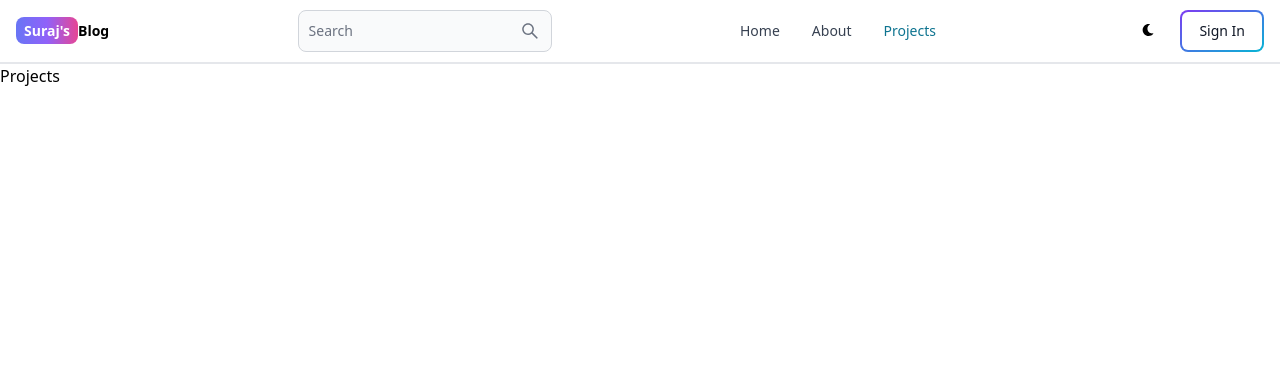
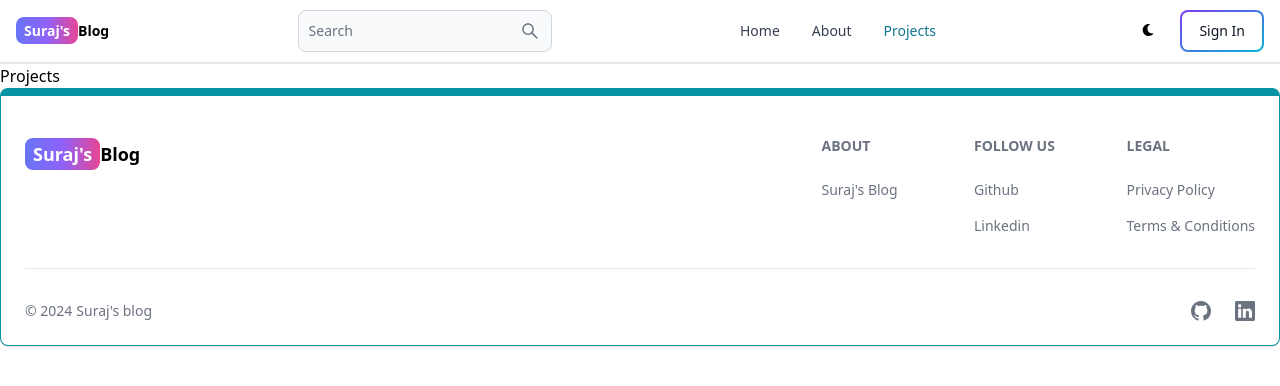
Before and after one commit to Surajaraikar/MERN-Blog, a React (Vite) app in the folder client/: page /projects in a window 1280 px wide. Shown: the top 386 px of the page. Built offline with nearby package versions, Linux system fonts and the light colour scheme.

Commit message:
create footer component

```diff
--- a/client/src/App.jsx
+++ b/client/src/App.jsx
@@ -7,6 +7,7 @@
 import SignUp from "./pages/SignUp";
 import Dashboard from "./pages/Dashboard";
 import Header from "./components/Header";
+import Footer from "./components/Footer";
 
 const App = () => {
   return (
@@ -20,6 +21,7 @@
         <Route path="/dashboard" element={<Dashboard />} />
         <Route path="/projects" element={<Projects />} />
       </Routes>
+      <Footer />
     </BrowserRouter>
   );
 };
--- /dev/null
+++ b/client/src/components/Footer.jsx
@@ -0,0 +1,85 @@
+import React from "react";
+import { Footer } from "flowbite-react";
+import { Link } from "react-router-dom";
+import { FaLinkedin } from "react-icons/fa";
+import { BsGithub, BsLinkedin } from "react-icons/bs";
+
+const FooterCom = () => {
+  return (
+    <Footer container className="border border-t-8 border-teal-500">
+      <div className="w-full max-w-7xl mx-auto">
+        <div className="grid w-full justify-between sm:flex md:grid-cols-1">
+          <div className="mt-5">
+            <Link
+              to="/"
+              className="self-center whitespace-nowrap text-lg sm:test-xl font-semibold dark: test-white"
+            >
+              <span className="px-2 py-1 bg-gradient-to-r from-indigo-500 via-purple-500 to-pink-500 rounded-lg text-white">
+                Suraj's
+              </span>
+              Blog
+            </Link>
+          </div>
+          <div className="grid grid-cols-2 gap-8 mt-4 sm:grid-cols-3 sm:gap-6">
+            <div>
+              <Footer.Title title="About" />
+              <Footer.LinkGroup col>
+                <Footer.Link href="/about" rel="noopener noreferrer">
+                  Suraj's Blog
+                </Footer.Link>
+              </Footer.LinkGroup>
+            </div>
+            <div>
+              <Footer.Title title="Follow us" />
+              <Footer.LinkGroup col>
+                <Footer.Link
+                  href="https://github.com/Surajaraikar"
+                  target="_blank"
+                  rel="noopener noreferrer"
+                >
+                  Github
+                </Footer.Link>
+                <Footer.Link
+                  href="https://www.linkedin.com/in/suraj-raikar-589bb9235/"
+                  target="_blank"
+                  rel="noopener noreferrer"
+                >
+                  Linkedin
+                </Footer.Link>
+              </Footer.LinkGroup>
+            </div>
+            <div>
+              <Footer.Title title="Legal" />
+              <Footer.LinkGroup col>
+                <Footer.Link href="#" target="_blank" rel="noopener noreferrer">
+                  Privacy Policy
+                </Footer.Link>
+                <Footer.Link href="#">Terms &amp; Conditions</Footer.Link>
+              </Footer.LinkGroup>
+            </div>
+          </div>
+        </div>
+        <Footer.Divider />
+        <div className="w-full sm:flex sm:items-center sm:justify-between">
+          <Footer.Copyright
+            href="#"
+            by="Suraj's blog"
+            year={new Date().getFullYear()}
+          />
+          <div className="flex gap-6 sm:mt-0 mt-4 sm:justify-center">
+            <Footer.Icon
+              href="https://github.com/Surajaraikar"
+              icon={BsGithub}
+            />
+            <Footer.Icon
+              href="https://www.linkedin.com/in/suraj-raikar-589bb9235/"
+              icon={BsLinkedin}
+            />
+          </div>
+        </div>
+      </div>
+    </Footer>
+  );
+};
+
+export default FooterCom;
```
